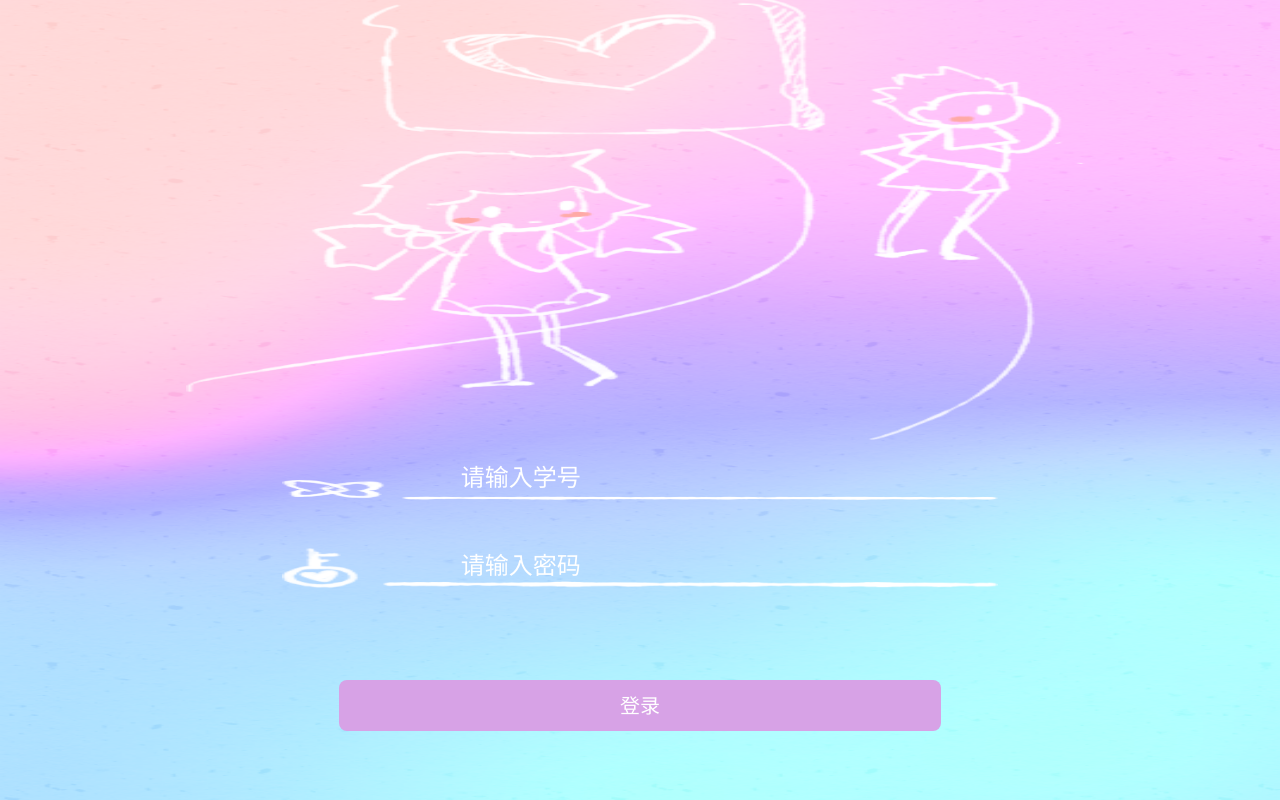
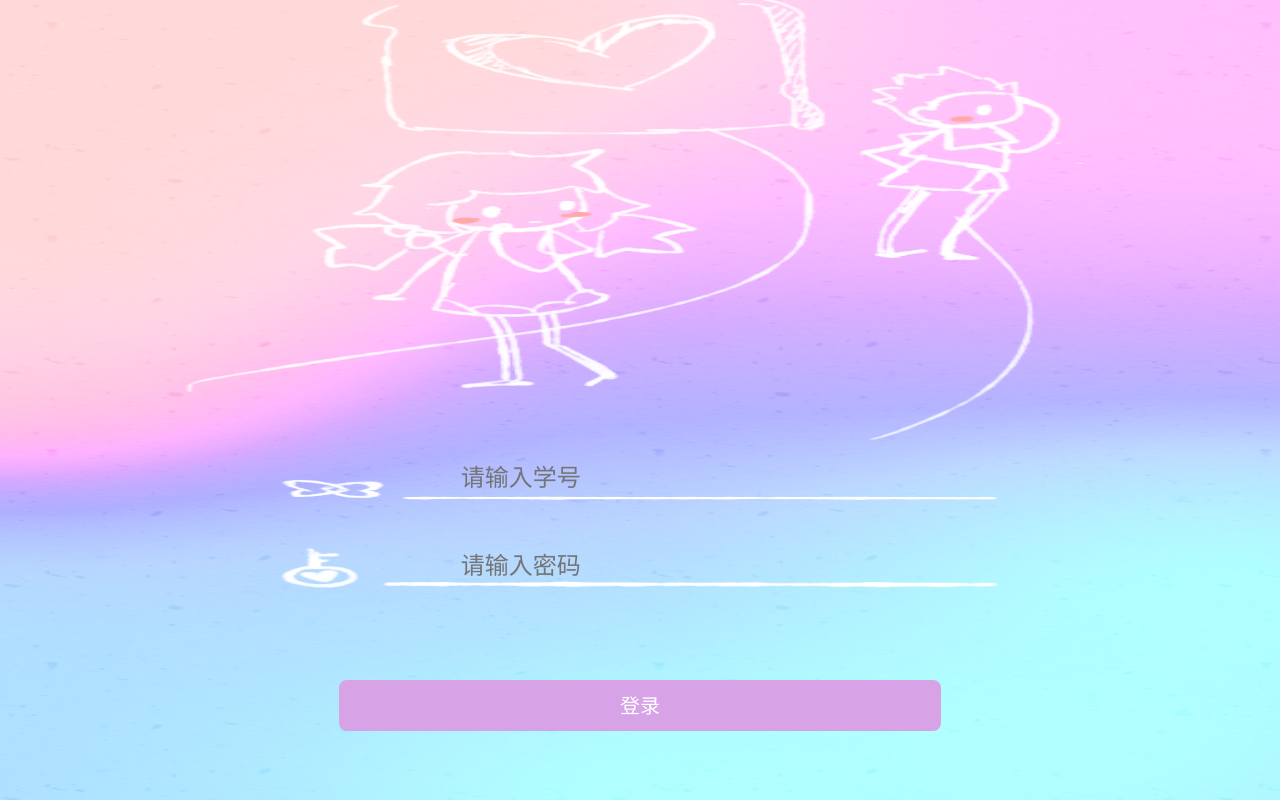
Before and after one commit to fyyhome/chat, a Vue app: page /login in a window 1280 px wide. Built offline with nearby package versions, Linux system fonts and the light colour scheme.

Commit message:
修改input

```diff
--- a/src/views/login.vue
+++ b/src/views/login.vue
@@ -8,12 +8,12 @@
         <div class="wrap_center">
             <div class="input1">
                 <div id="u_input">
-                    <input type="text" :value="username">
+                    <input type="text" :value="username" placeholder="请输入学号">
                 </div>
             </div>
             <div class="input2">
                 <div id="p_input">
-                    <input type="text" :value="password">
+                    <input type="password" :value="password" placeholder="请输入密码">
                 </div>
             </div>
         </div>
@@ -31,8 +31,8 @@ import Tip from '../components/Tip'
 export default {
   data () {
     return {
-      username: '请输入学号',
-      password: '请输入密码',
+      username: '',
+      password: '',
       tipTitle: ''
     }
   },
```
